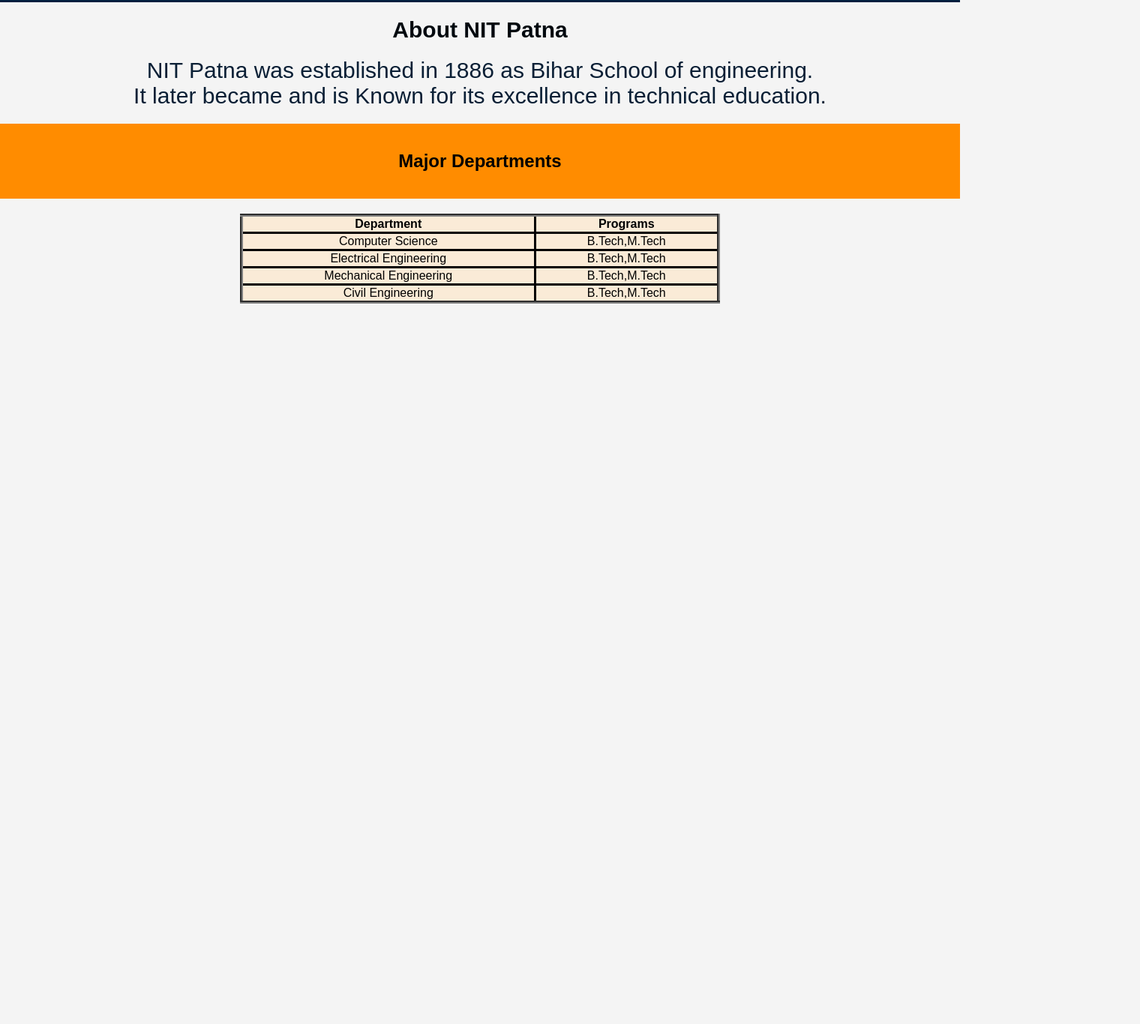
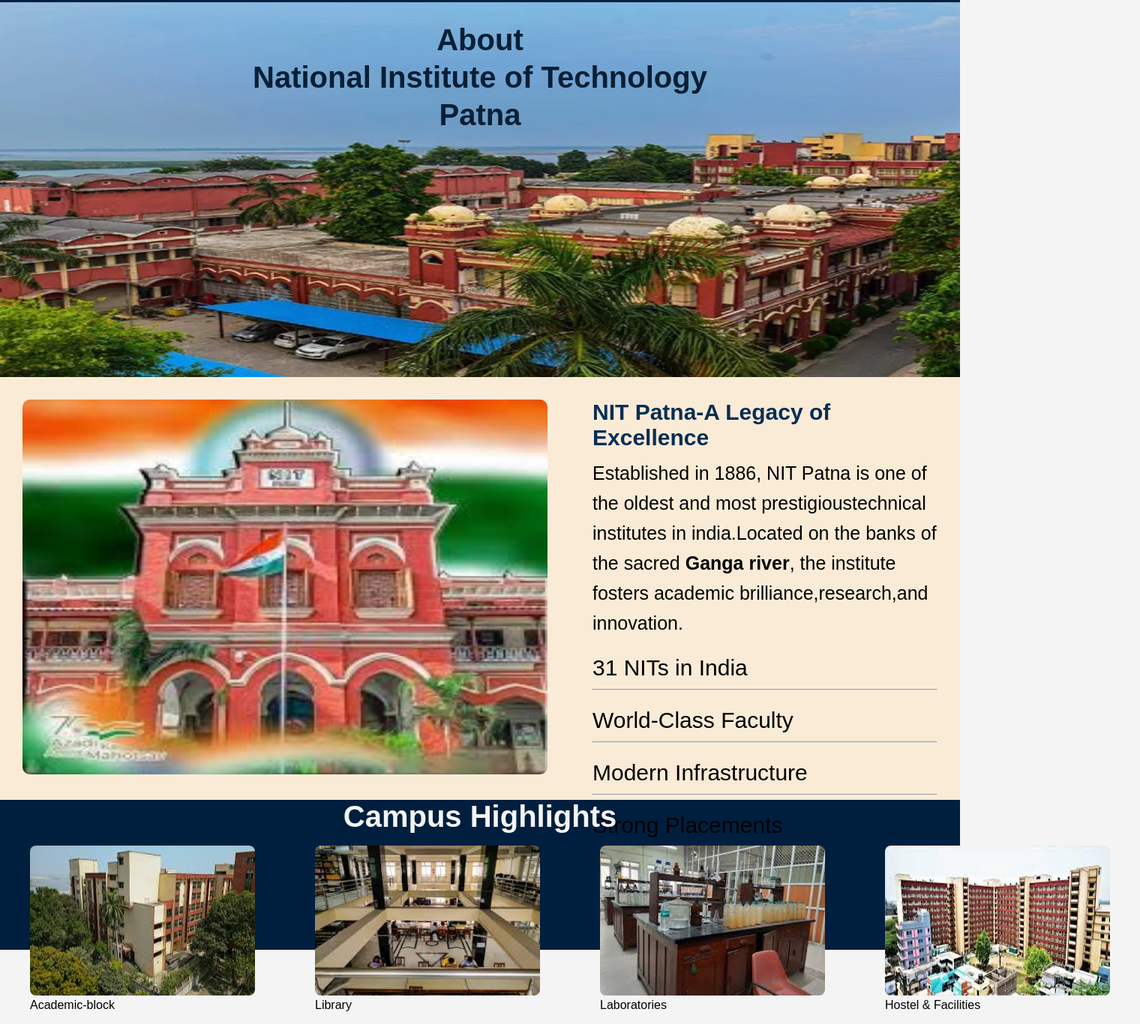
Before and after one commit to nitpatna456/project-demo, a plain HTML site: page about.html in a window 1280 px wide. Shown: the part 107-1473 px from the top of the page at 75% size, 1520 px wide, since content can reach past the window. Before the commit the page ends 800 px from the top, so only its background shows below. Drawn offline with Linux system fonts and the light colour scheme.

Commit message:
added new features

```diff
--- a/about.html
+++ b/about.html
@@ -18,35 +18,58 @@
             </div>
         </nav>
         </header>
-        <h1 class="about2">About NIT Patna</h1>
-        <div class="para">
-        <p>NIT Patna was established in 1886 as Bihar School of engineering.</p>
-        <p>
-            It later became and is Known for its excellence in technical education.
-        </p>
-    </div>
-        <h2 class="Mdept">Major Departments</h2>
-        <table border="4" align="center">
-           <tr>
-            <th>Department</th>
-            <th>Programs</th>
-           </tr>
-           <tr>
-            <td>Computer Science</td>
-            <td>B.Tech,M.Tech</td>
-           </tr>
-           <tr>
-            <td>Electrical Engineering</td>
-            <td>B.Tech,M.Tech</td>
-           </tr>
-           <tr>
-            <td>Mechanical Engineering</td>
-            <td>B.Tech,M.Tech</td>
-           </tr>
-           <tr>
-            <td>Civil Engineering</td>
-            <td>B.Tech,M.Tech</td>
-           </tr>
-        </table>
+       <div class="img">
+         <img src="images/nit-patna-001.jpg" width="100%" height="500">
+         <div class="txt">
+          <p class="head">About</p>
+         <p class="head">National Institute of Technology Patna</p>
+         </div>
+        </div>
+        <div class="mid">
+        <div class="img2">
+            <img src="images/nit-patna-004.jpg">
+        </div>
+        <div class="Atxt">
+            <p class="Ahead">NIT Patna-A Legacy of Excellence</p>
+            <p class="para2">Established in 1886, NIT Patna is one of the oldest and most prestigioustechnical institutes in india.Located on the banks of the sacred <b>Ganga river</b>, the institute fosters academic brilliance,research,and innovation.</p>
+            <p class="para3">31 NITs in India</p>
+            <hr>
+            <p class="para3">World-Class Faculty</p>
+            <hr>
+            <p class="para3">Modern Infrastructure</p>
+            <hr>
+            <p class="para3">Strong Placements</p>
+             </div>
+            </div>
+            <div class="highlight">
+                <p class="highl">Campus Highlights</p>
+                <div class="block">
+                    <div>
+                      <figure>
+                        <img src="images/Academic-block.jpg">
+                        <figcaption>Academic-block</figcaption>
+                      </figure>
+                    </div>
+                    <div>
+                      <figure>
+                        <img src="images/library.jpg">
+                        <figcaption>Library</figcaption>
+                      </figure>
+                    </div>
+                    <div>
+                      <figure>
+                        <img src="images/laboratories.jpg">
+                        <figcaption>Laboratories</figcaption>
+                      </figure>
+                    </div>
+                    <div>
+                      <figure>
+                        <img src="images/hostel.jpg">
+                        <figcaption>Hostel & Facilities</figcaption>
+                      </figure>
+                    </div>
+
+                </div>
+                </div>
 </body>
 </html>
--- a/style.css
+++ b/style.css
@@ -66,7 +66,7 @@
    font-size: 20px;
    font-weight: bold;
 }
-button{
+#btn{
     height: 50px;
     width: 200px;
     border-radius: 5px;
@@ -152,30 +152,97 @@
     text-align: center;
     padding-top: 50px;
 }
-.about2{
+.img2 img{
+    width: 700px;
+    height: 500px;
+    border-radius: 10px;
+    margin: 30px;
+}
+.Atxt{
+    width: 700px;
+    height: 500px;
+    margin: 30px;
+}
+.mid{
+    display: flex;
+    background-color: antiquewhite;
+}
+.Ahead{
+    font-size: 30px;
+    font-weight: bold;
+    color: #062e53;
+}
+.para2{
+    margin-top: 10px;
+    font-size: 25px;
+    line-height: 40px;
+}
+.para3{
+    margin-top: 20px;
+    font-size: 30px;
+    line-height: 40px;
+}
+.highl{
+    font-size: 40px;
+    font-weight: bolder;
+    color: #f4f4f4;
+    text-align: center;
+}
+.highlight{
+    width: 100%;
+    height: 200px;
+    background-color: #001f3f;
+}
+.block{
+    display: flex;
+    justify-content: space-evenly;
+}
+.block img{
+    height: 200px;
+    width: 300px;
+    border-radius: 8px;
+}
+.touch,.msg{
+    height: 400px;
+    width: 50%;
+    margin-left: 70px;
+}
+.same{
+    font-size: 20px;
+    font-weight: bold;
+    color: #0a2a57;
+}
+.address,.phone,.email{
+    height: 100px;
+    background-color: #fff;
+    margin-top: 10px;
+}
+.address p, .phone p, .email p{
+    line-height: 30px;
+    margin-left: 5px;
+    font-size: 20px;
+}
+input{
+    width: 600px;
+    height: 40px;
+    margin: 5px;
+    border: none;
+    border-radius: 5px;
+}
+textarea{
+    width: 600px;
+    height: 80px;
+    border: none;
+    margin: 5px;
+}
+#btn2{
+    width: 600px;
+    height: 50px;
+    margin: 5px;
+    background-color: #ff8c00;
+    color: #fff;
     text-align: center;
     font-size: 30px;
+    border: none;
+    border-radius: 5px;
 }
-.para{
-    text-align: center;
-    font-size: 30px;
-    font-weight: 400;
-    color: #0a1f35;
-}
-.Mdept{
-    height: 100px;
-    width: 100%;
-    background-color: #ff8c00;
-    display: flex;
-    align-items: center;
-    justify-content: center;
-}
-table{
-    width: 50%;
-    border-collapse: collapse;
-    text-align: center;
-    background-color: antiquewhite;
-}
-th,td{
-    border: 3px solid black;
-}
```
Also changed, not shown: contact.html (+36 -11 lines), index.html (+1 -1 lines), images/Academic-block.jpg (added), images/MainBuilding.webp (deleted), images/hostel.jpg (added), images/laboratories.jpg (added), images/library.jpg (added), images/nit-patna-003.jpg, images/nit-patna-004.jpg (added), images/nit-patna-005.jpg (deleted).
